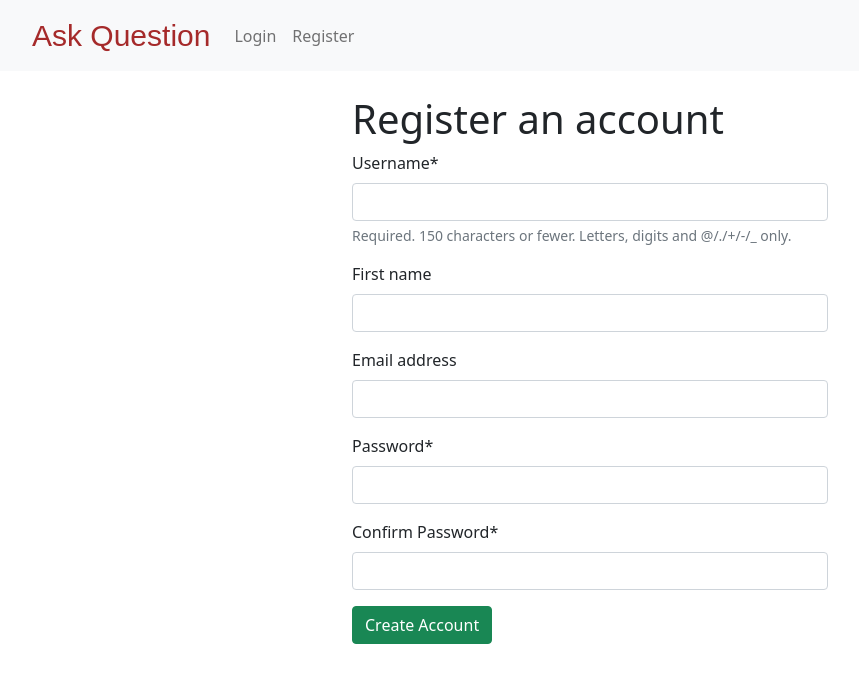
After one commit to sehrish30/Quiz, a Django app: page /register/ in a window 1280 px wide. The commit adds this page. Shown: the top 683 px of the page, without its empty margins (50-909 px from the left). Run offline with Django 4.2, Linux system fonts and the light colour scheme; some libraries are stand-ins or nearby versions.

Commit message:
questions app

```diff
--- /dev/null
+++ b/questions/forms.py
@@ -0,0 +1,19 @@
+from django import forms
+from django.contrib.auth import get_user_model
+
+User = get_user_model()
+
+
+class UserRegisteration(forms.ModelForm):
+    password = forms.CharField(label="Password", widget=forms.PasswordInput)
+    password2 = forms.CharField(label="Confirm Password", widget=forms.PasswordInput)
+
+    class Meta:
+        model = User
+        fields = ("username", "first_name", "email")
+
+    def clean_password(self):
+        cd = self.cleaned_data
+        if cd["password"] != cd["password2"]:
+            raise forms.ValidationError("Password dont match")
+        return cd["password2"]
--- a/questions/urls.py
+++ b/questions/urls.py
@@ -1,4 +1,8 @@
 from django.urls import path
-from .views import question_list
+from .views import question_list, question_details, register
 
-urlpatterns = [path("question/", question_list, name="qlist")]
+urlpatterns = [
+    path("question/", question_list, name="qlist"),
+    path("question/<slug:slug>/", question_details, name="qdetails"),
+    path("register/", register, name="register"),
+]
--- a/questions/views.py
+++ b/questions/views.py
@@ -1,7 +1,30 @@
-from django.shortcuts import render
+from django.shortcuts import render, get_object_or_404
+
+from questions.forms import UserRegisteration
 from .models import Question
 
 # Create your views here.
 def question_list(request):
     question_list = Question.objects.all().order_by("-created_at")
     return render(request, "QList.html", {"question_list": question_list})
+
+
+def question_details(request, slug):
+    question = get_object_or_404(Question, slug=slug)
+    return render(request, "QDetails.html", {"question": question})
+
+
+def register(request):
+    if request.method == "POST":
+        user_form = UserRegisteration(request.POST)
+
+        if user_form.is_valid():
+            new_user = user_form.save(commit=False)
+            new_user.set_password(user_form.cleaned_data["password"])
+
+            new_user.save()
+            return render(request, "register_done.html", {"user_form": user_form})
+    else:
+        user_form = UserRegisteration()
+
+    return render(request, "register.html", {"user_form": user_form})
--- a/quizDjango/urls.py
+++ b/quizDjango/urls.py
@@ -16,4 +16,8 @@ Including another URLconf
 from django.contrib import admin
 from django.urls import path, include
 
-urlpatterns = [path("admin/", admin.site.urls), path("", include("questions.urls"))]
+urlpatterns = [
+    path("admin/", admin.site.urls),
+    path("", include("questions.urls")),
+    path("", include("users.urls")),
+]
--- a/templates/QList.html
+++ b/templates/QList.html
@@ -18,7 +18,9 @@
   <div class="card mt-3 shadow">
     <div class="card-body">
       <h5 class="card-title">
-        <a href="" class="link-style"> {{question.title}} </a>
+        <a href="{% url 'qdetails' question.slug %}" class="link-style">
+          {{question.title}}
+        </a>
         <p class="card-text">{{question.body}}</p>
         <div class="card-footer">
           <div class="row">
--- a/templates/base.html
+++ b/templates/base.html
@@ -16,7 +16,8 @@
       integrity="sha384-ka7Sk0Gln4gmtz2MlQnikT1wXgYsOg+OMhuP+IlRH9sENBO0LRn5q+8nbTov4+1p"
       crossorigin="anonymous"
     ></script>
-
+    {% include 'navbar.html' %}
+    <div></div>
     {% block style %} {% endblock %}
     <meta name="description" content="" />
     <meta name="viewport" content="width=device-width, initial-scale=1" />
--- /dev/null
+++ b/templates/navbar.html
@@ -0,0 +1,80 @@
+<style>
+  .text-style {
+    font-size: 30px !important;
+    font-family: fantasy !important;
+    color: brown !important;
+  }
+</style>
+
+<nav class="navbar navbar-expand-lg navbar-light bg-light">
+  <div class="container">
+    <a class="navbar-brand text-style" href="#">Ask Question</a>
+    <button
+      class="navbar-toggler"
+      type="button"
+      data-bs-toggle="collapse"
+      data-bs-target="#navbarSupportedContent"
+      aria-controls="navbarSupportedContent"
+      aria-expanded="false"
+      aria-label="Toggle navigation"
+    >
+      <span class="navbar-toggler-icon"></span>
+    </button>
+    <div class="collapse navbar-collapse" id="navbarSupportedContent">
+      <ul class="navbar-nav me-auto mb-2 mb-lg-0">
+        {% if request.user.is_authenticated %}
+        <li class="nav-item mx-5">
+          <a class="nav-link disabled">Welcome, {{request.user.username}}</a>
+        </li>
+        <form class="d-flex mx-3">
+          <input
+            class="form-control me-2"
+            type="search"
+            placeholder="Search"
+            aria-label="Search"
+          />
+          <button class="btn btn-outline-success" type="submit">Search</button>
+        </form>
+        <li class="nav-item">
+          <a class="nav-link active" aria-current="page" href="#">Home</a>
+        </li>
+        <li class="nav-item">
+          <a class="nav-link" href="#">Add Question</a>
+        </li>
+        <li class="nav-item">
+          <a class="nav-link" href="{% url 'logout' %}">Logout</a>
+        </li>
+        <li class="nav-item dropdown">
+          <a
+            class="nav-link dropdown-toggle"
+            href="#"
+            id="navbarDropdown"
+            role="button"
+            data-bs-toggle="dropdown"
+            aria-expanded="false"
+          >
+            Profile
+          </a>
+          <ul class="dropdown-menu" aria-labelledby="navbarDropdown">
+            <li><a class="dropdown-item" href="#">Change Password</a></li>
+            <li><a class="dropdown-item" href="#">Change Account</a></li>
+            <li><hr class="dropdown-divider" /></li>
+            <li><a class="dropdown-item" href="#">Question&Answer</a></li>
+          </ul>
+        </li>
+        {% else %}
+        <li class="nav-item">
+          <a class="nav-link" href="{% url 'login' %}">Login</a>
+        </li>
+
+        <li class="nav-item">
+          <a class="nav-link" href="{% url 'register' %}">Register</a>
+        </li>
+        {% endif %}
+
+
+
+      </ul>
+    </div>
+  </div>
+</nav>
--- /dev/null
+++ b/templates/register.html
@@ -0,0 +1,26 @@
+{% extends 'base.html' %}
+{% load crispy_forms_tags %}
+ {% block title %} Register {% endblock %}
+
+
+ {% block style %}
+<style>
+     .register-style{
+         width: 500px;
+         height: auto
+     }
+</style>
+ {% endblock %}
+
+
+ {% block body %}
+     <div class="container mt-4 register-style">
+         <h1>Register an account</h1>
+         <form action="" method="post" novalidate>
+             {% csrf_token %}
+             {{ user_form | crispy }}
+
+             <input type="submit" value="Create Account" class="btn btn-success"/>
+         </form>
+     </div>
+ {% endblock %}
--- /dev/null
+++ b/users/urls.py
@@ -0,0 +1,8 @@
+from django.urls import path
+from django.contrib.auth.views import LoginView, LogoutView
+
+
+urlpatterns = [
+    path("login/", LoginView.as_view(), name="login"),
+    path("logout/", LogoutView.as_view(), name="logout"),
+]
```
Also changed, not shown: quizDjango/settings.py (+10 -0 lines), templates/QDetails.html (added, +12 -0 lines), templates/register_done.html (added, +14 -0 lines), templates/registration/logged_out.html (added, +17 -0 lines), templates/registration/login.html (added, +30 -0 lines), db.sqlite3.
